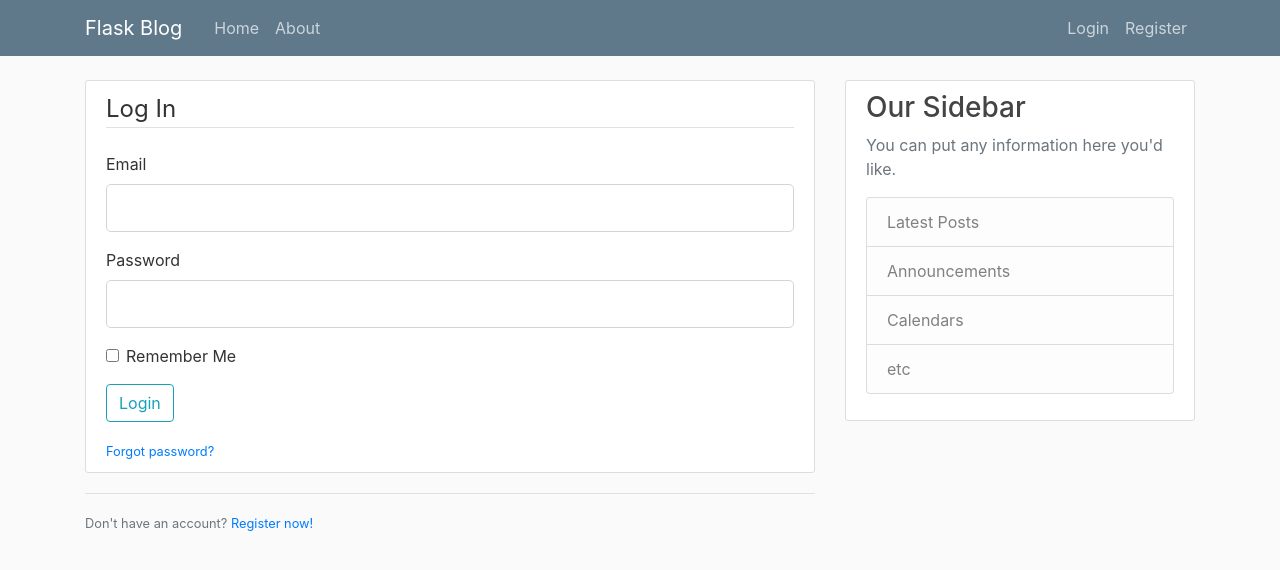
After one commit to ferdouszislam/flask-blog, a Flask app: page /login in a window 1280 px wide. The commit adds this page. Shown: the top 570 px of the page. Run offline with Flask 2, Linux system fonts and the light colour scheme; some libraries are stand-ins or nearby versions.

Commit message:
added login and registration forms

```diff
--- a/blog_webapp/app.py
+++ b/blog_webapp/app.py
@@ -1,7 +1,9 @@
-from flask import Flask, escape, request, render_template, url_for
+from flask import Flask, escape, request, render_template, url_for, flash, redirect
+from forms import RegistrationForm, LoginForm
 from utils import dummy_data
 
 app = Flask(__name__)
+app.config['SECRET_KEY'] = '45ff14277abe5e2feed981b91e21cb5a'
 
 
 @app.route('/')
@@ -18,6 +20,27 @@ def about():
     return render_template('about.html', webpage_title='About')
 
 
+@app.route("/register", methods=['GET', 'POST'])
+def register():
+    form = RegistrationForm()
+    if form.validate_on_submit():
+        flash(f'Account created successfully!', 'success')
+        return redirect(url_for('home'))
+    return render_template('register.html', title='Register', form=form)
+
+
+@app.route("/login", methods=['GET', 'POST'])
+def login():
+    form = LoginForm()
+    if form.validate_on_submit():
+        if form.email.data == 'admin@mail.com' and form.password.data == 'pass':
+            flash(f'Logged in!', 'success')
+            return redirect(url_for('home'))
+        else:
+            flash(f'Sorry user does not exist, please check your email and password.', 'danger')
+    return render_template('login.html', title='Login', form=form)
+
+
 # this two lines of code lets you run with 'python app.py'
 # instead of 'flask run' and setting debug mode True everytime
 if __name__ == '__main__':
--- /dev/null
+++ b/blog_webapp/forms.py
@@ -0,0 +1,27 @@
+from flask_wtf import FlaskForm
+from wtforms import StringField, PasswordField, SubmitField, BooleanField
+from wtforms.validators import DataRequired, Length, Email, EqualTo
+
+# using flask_wtf all forms can be implemented with python classes
+# which can be referenced from html templates
+
+
+class RegistrationForm(FlaskForm):
+    username = StringField(label='Username',
+                           validators=[DataRequired(), Length(min=2, max=20)])
+    email = StringField('Email',
+                        validators=[DataRequired(), Email()])
+    password = PasswordField(label='Password', validators=[DataRequired()])
+    confirm_password = PasswordField(label='Confirm Password',
+                                     validators=[DataRequired(),
+                                                 EqualTo('password')]
+                                     )
+    submit = SubmitField(label="Signup")
+
+
+class LoginForm(FlaskForm):
+    email = StringField(label='Email',
+                        validators=[DataRequired(), Email()])
+    password = PasswordField(label='Password', validators=[DataRequired()])
+    remember_me = BooleanField(label='Remember Me')
+    submit = SubmitField(label="Login")
--- a/blog_webapp/requirements.txt
+++ b/blog_webapp/requirements.txt
@@ -1,6 +1,11 @@
 click==8.0.3
+dnspython==2.1.0
+email-validator==1.1.3
 Flask==2.0.2
+Flask-WTF==1.0.0
+idna==3.3
 itsdangerous==2.0.1
 Jinja2==3.0.3
 MarkupSafe==2.0.1
 Werkzeug==2.0.2
+WTForms==3.0.0
--- a/blog_webapp/templates/layout.html
+++ b/blog_webapp/templates/layout.html
@@ -30,13 +30,13 @@
                 </button>
                 <div class="collapse navbar-collapse" id="navbarToggle">
                     <div class="navbar-nav mr-auto">
-                        <a class="nav-item nav-link" href="/">Home</a>
-                        <a class="nav-item nav-link" href="/about">About</a>
+                        <a class="nav-item nav-link" href="{{ url_for('home') }}">Home</a>
+                        <a class="nav-item nav-link" href="{{ url_for('about') }}">About</a>
                     </div>
                     <!-- Navbar Right Side -->
                     <div class="navbar-nav">
-                        <a class="nav-item nav-link" href="/login">Login</a>
-                        <a class="nav-item nav-link" href="/register">Register</a>
+                        <a class="nav-item nav-link" href="{{ url_for('login') }}">Login</a>
+                        <a class="nav-item nav-link" href="{{ url_for('register') }}">Register</a>
                     </div>
                 </div>
             </div>
@@ -46,7 +46,20 @@
     <main role="main" class="container">
         <div class="row">
             <div class="col-md-8">
+
+                <!-- for showing alert to users using the flask.flash library -->
+                {% with messages = get_flashed_messages(with_categories=true) %}
+                    {% if messages %}
+                        {% for category, message in messages %}
+                        <div class="alert alert-{{ category }}">
+                            {{ message }}
+                        </div>
+                        {% endfor %}
+                    {% endif %}
+                {% endwith %}
+
                 {% block content %}{% endblock %}
+
             </div>
             <div class="col-md-4">
                 <div class="content-section">
--- /dev/null
+++ b/blog_webapp/templates/login.html
@@ -0,0 +1,69 @@
+{% extends "layout.html" %}
+
+{% block content %}
+    <div class="content-section">
+        <form method="POST" action="">
+
+            <!-- needed for security using secret_key -->
+            {{ form.hidden_tag() }}
+
+            <fieldset class="form-group">
+                <legend class="border-bottom mb-4">Log In</legend>
+
+                <div class="form-group">
+                    {{ form.email.label(class='form-control-label') }}
+
+                    {% if form.email.errors %}
+                        {{ form.email(class='form-control form-control-lg is-invalid') }}
+                        <div class="invalid-feedback">
+                        {% for error in form.email.errors %}
+                            <span> {{ error }} </span>
+                        {% endfor %}
+                        </div>
+                    {% else %}
+                        {{ form.email(class='form-control form-control-lg') }}
+                    {% endif %}
+
+                </div>
+
+                <div class="form-group">
+                    {{ form.password.label(class='form-control-label') }}
+
+                    {% if form.password.errors %}
+                        {{ form.password(class='form-control form-control-lg is-invalid') }}
+                        <div class="invalid-feedback">
+                        {% for error in form.password.errors %}
+                            <span> {{ error }} </span>
+                        {% endfor %}
+                        </div>
+                    {% else %}
+                        {{ form.password(class='form-control form-control-lg') }}
+                    {% endif %}
+
+                </div>
+
+                <div class="form-check">
+                  {{ form.remember_me(class="form-check-input") }}
+                  {{ form.remember_me.label(class="form-check-label") }}
+                </div>
+            </fieldset>
+
+            <div class="form-group">
+                {{ form.submit(class='btn btn-outline-info') }}
+            </div>
+
+            <small class="text-muted">
+                <a href="#">Forgot password?</a>
+            </small>
+
+        </form>
+    </div>
+
+    <div class="border-top pt-3">
+        <small class="text-muted">
+            Don't have an account?
+            <a href="{{ url_for('login') }}">Register now!</a>
+        </small>
+    </div>
+
+{% endblock content %}
```
Also changed, not shown: blog_webapp/templates/register.html (added, +93 -0 lines).
